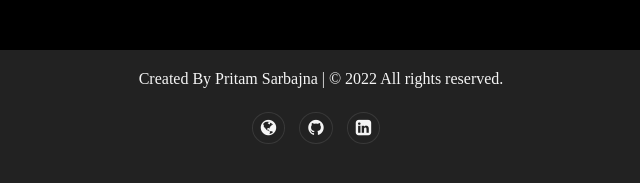
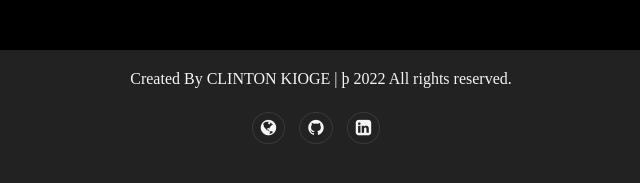
Before and after one commit to Kingsly62/Tourism-agency, a plain HTML site: page index.html in a window 1280 px wide. Shown: the part 5460-5643 px from the top of the page, 319-959 px from the left. Drawn offline with nearby package versions, Linux system fonts and the light colour scheme; a web font is replaced by a local one.

```diff
--- a/index.html
+++ b/index.html
@@ -328,7 +328,7 @@
 
     <!--footer-->
     <section class="footer">
-        <span>Created By Pritam Sarbajna | &#169 2022 All rights reserved.</span>
+        <span>Created By CLINTON KIOGE | &#254 2022 All rights reserved.</span>
         <div class="social">
             <li>
                 <a href="https://pritam-sarbajna-portfolio.netlify.app/" target="_blank" rel="noreferrer"><i class="fa fa-globe"></i></a>
```
